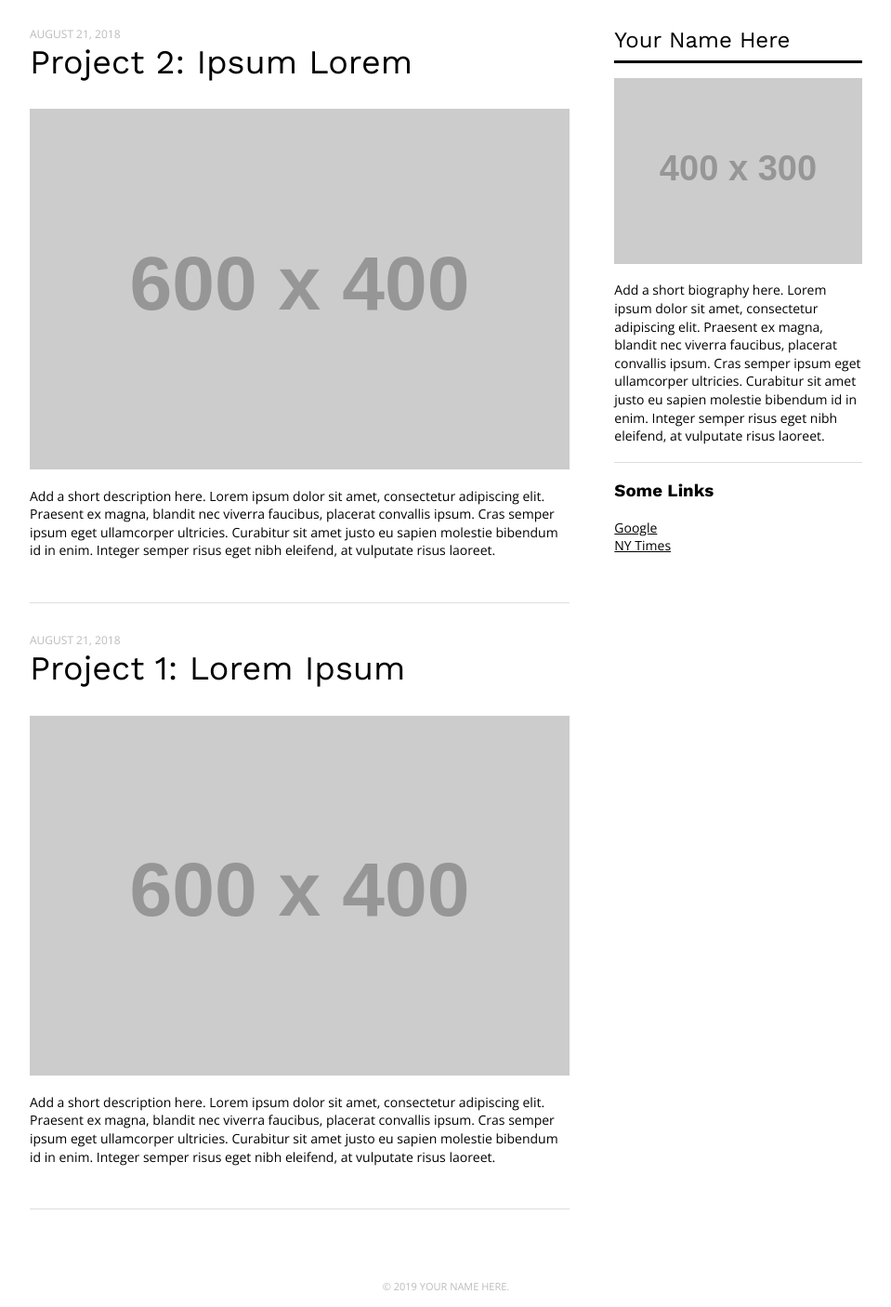
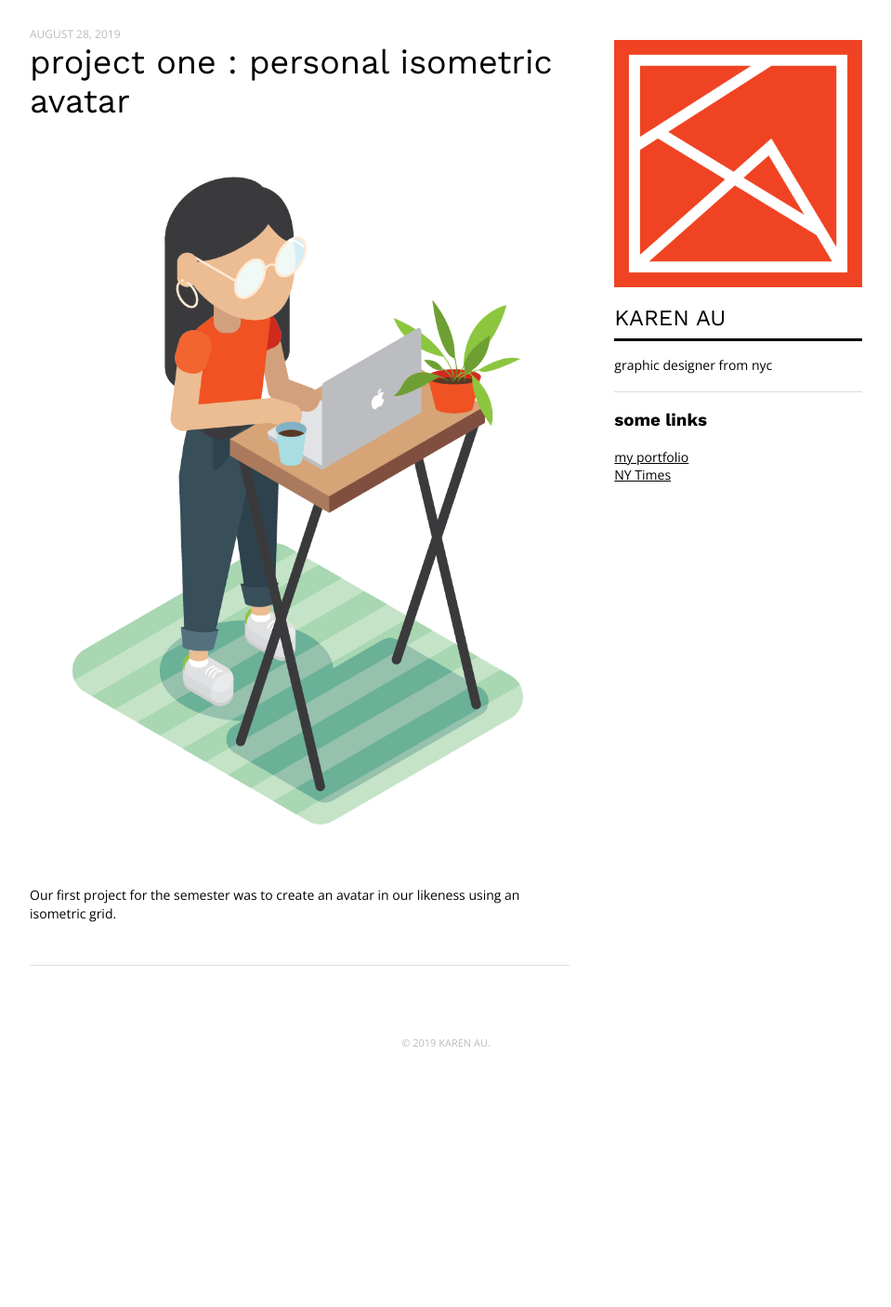
Before and after one commit to Binghamton-University-Design/web-journal-karen-au, a plain HTML site: page index.html in a window 1280 px wide. Shown: the part 53-1459 px from the top of the page at 93% size, without its empty margins (160-1119 px from the left). After the commit the page ends 1210 px from the top, so only its background shows below. Drawn offline with nearby package versions, Linux system fonts and the light colour scheme; placeholder pictures from the web are drawn by us.

Commit message:
update 1

```diff
--- a/index.html
+++ b/index.html
@@ -3,7 +3,7 @@
 	<head>
 		<meta charset="utf-8">
 		<meta name="viewport" content="width=device-width,initial-scale=1.0,minimum-scale=1.0" />
-		<title>YOUR NAME HERE | Binghamton University Art & Design</title>
+		<title>KAREN AU | Binghamton University Art & Design</title>
 		<meta name="format-detection" content="telephone=no">
 		<link rel="icon" type="image/png" href="favicon.png">
 
@@ -23,44 +23,35 @@
 
 				<!-- Begin Item -->
 				<div class="item">
-					<p class="date">August 21, 2018</p>
-					<h2>Project 2:  Ipsum Lorem</h2>
-					<p><img src="https://via.placeholder.com/600x400"></p>
-					<p>Add a short description here. Lorem ipsum dolor sit amet, consectetur adipiscing elit. Praesent ex magna, blandit nec viverra faucibus, placerat convallis ipsum. Cras semper ipsum eget ullamcorper ultricies. Curabitur sit amet justo eu sapien molestie bibendum id in enim. Integer semper risus eget nibh eleifend, at vulputate risus laoreet.
-					</p>
-				</div>
-				<!-- End item -->
-
-				<!-- Begin Item -->
-				<div class="item">
-					<p class="date">August 21, 2018</p>
-					<h2>Project 1:
-						Lorem Ipsum</h2>
-					<p><img src="https://via.placeholder.com/600x400"></p>
-					<p>Add a short description here. Lorem ipsum dolor sit amet, consectetur adipiscing elit. Praesent ex magna, blandit nec viverra faucibus, placerat convallis ipsum. Cras semper ipsum eget ullamcorper ultricies. Curabitur sit amet justo eu sapien molestie bibendum id in enim. Integer semper risus eget nibh eleifend, at vulputate risus laoreet.
+					<p class="date">August 28, 2019</p>
+					<h2>project one :
+						personal isometric avatar</h2>
+					<p><img src="images/karenau_isometricavatar-02.png"></p>
+					<p>Our first project for the semester was to create an avatar in our likeness using an isometric grid.
 					</p>
 				</div>
 				<!-- End item -->
 
 			</main>
 			<aside>
-				<header>
-					<h1>Your Name Here</h1>
+
+				<div class="bio">
+					<p><img src="images/squarebusinesscard-02.png" title="karenau_logo"></p>
+					<header>
+					<h1>KAREN AU</h1>
 					<!-- or a logo image: <img src="https://via.placeholder.com/300x100?text=My+Logo" title="my logo">  -->
 				</header>
-				<div class="bio">
-					<p><img src="https://via.placeholder.com/400x300"></p>
-					<p>Add a short biography here. Lorem ipsum dolor sit amet, consectetur adipiscing elit. Praesent ex magna, blandit nec viverra faucibus, placerat convallis ipsum. Cras semper ipsum eget ullamcorper ultricies. Curabitur sit amet justo eu sapien molestie bibendum id in enim. Integer semper risus eget nibh eleifend, at vulputate risus laoreet.
+					<p>graphic designer from nyc
 					</p>
-					<h3>Some Links</h3>
+					<h3>some links</h3>
 					<p>
-						<a href="http://google.com" target="_blank">Google</a><br />
+						<a href="http://karenjadeau.com" target="_blank">my portfolio</a><br />
 						<a href="http://nytimes.com" target="_blank">NY Times</a>
 					</p>
 				</div>
 			</aside>
 			<footer>
-			<p class="footer">© 2019 YOUR NAME HERE.</p>
+			<p class="footer">© 2019 KAREN AU.</p>
 			</footer>
 		</div>
 
```
Also changed, not shown: images/karenau_isometricavatar-02.png (added), images/squarebusinesscard-02.png (added), 2 other files.
